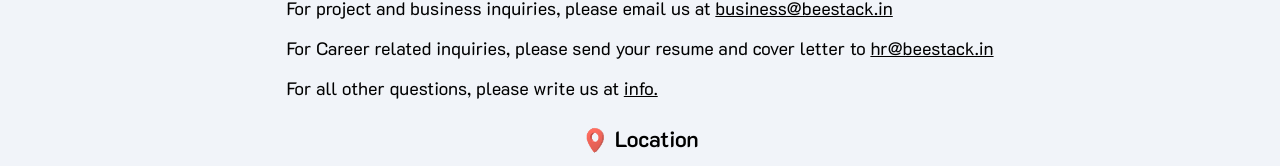
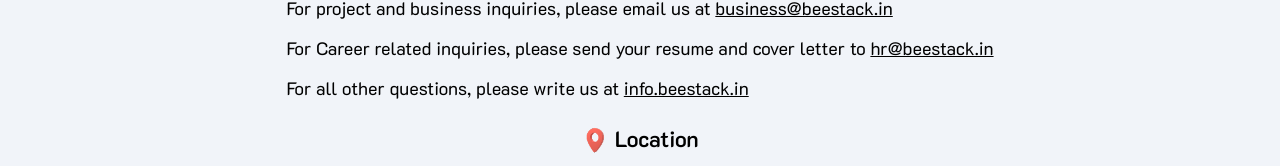
Before and after one commit to GajananPalepwad/BeeStack, a React (Vite) app: page /contact-us in a window 1280 px wide. Shown: the part 234-400 px from the top of the page. Built offline with nearby package versions, Linux system fonts and the light colour scheme; a web font is replaced by a local one.

Commit message:
Update ContactUs.jsx

```diff
--- a/src/pages/ContactUs.jsx
+++ b/src/pages/ContactUs.jsx
@@ -29,7 +29,7 @@
           </li>
           <li>
             For all other questions, please write us at{" "}
-            <u>info.</u>
+            <u>info.beestack.in</u>
           </li>
         </ul>
       </div>
```
